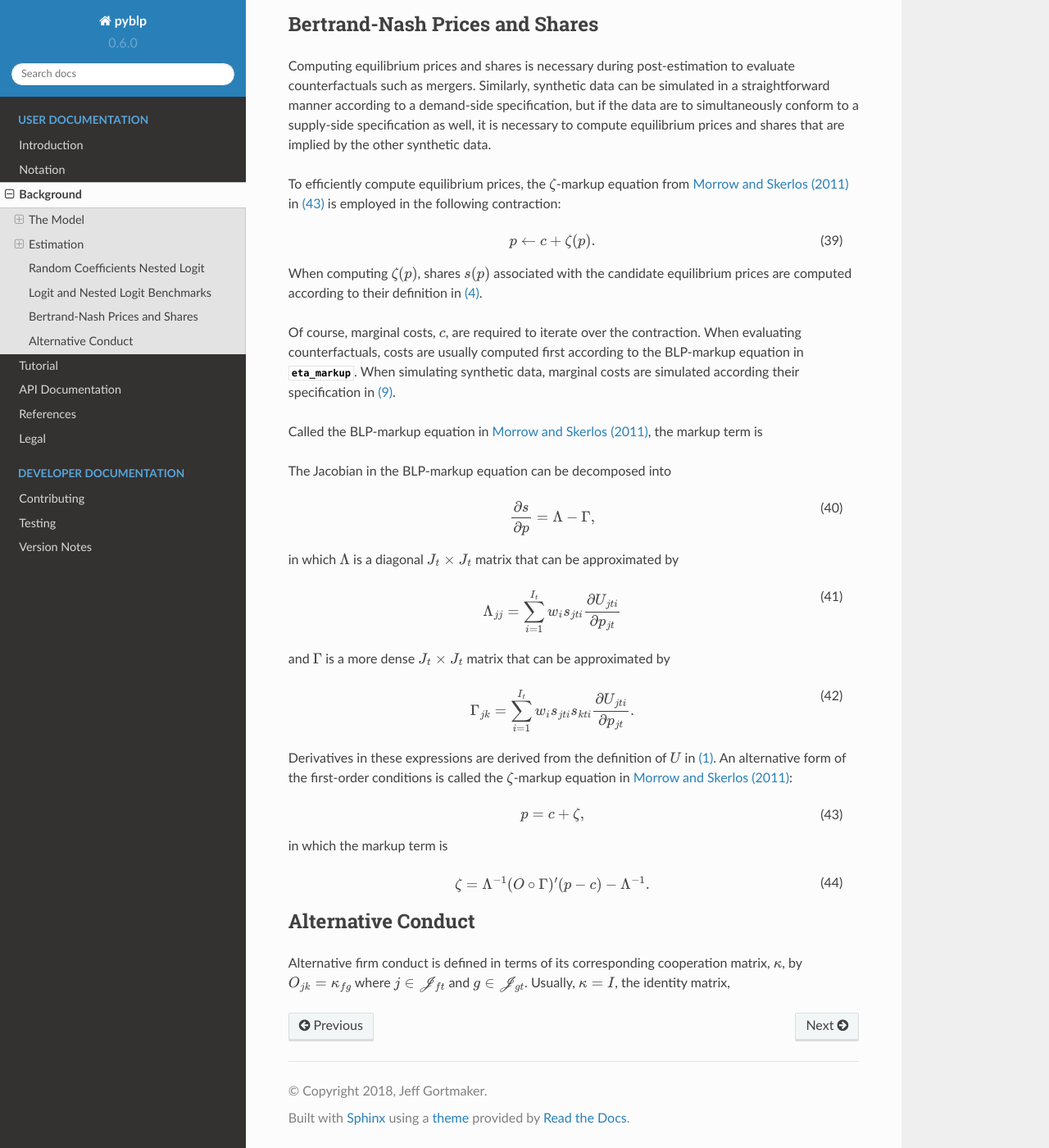
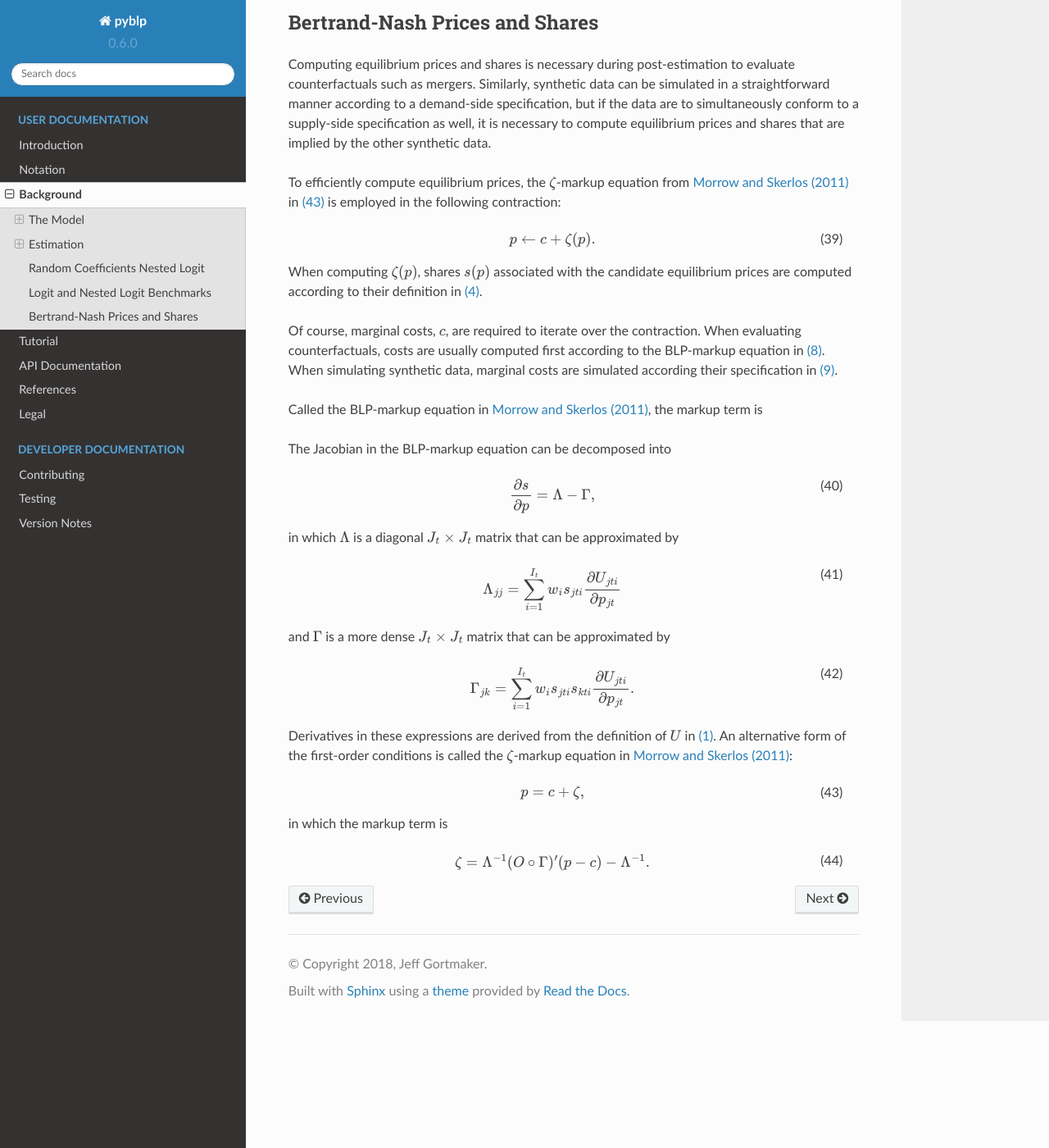
Before and after one commit to jeffgortmaker/pyblp, a Sphinx documentation site: the page built from docs/background.rst, in a window 1280 px wide and 1400 px high, scrolled down 8915 px. Shown: the whole window at 82% size. Built offline with Sphinx 7.4.7 and the Read the Docs theme 2.0.0, drawn with Linux system fonts in a browser that asks for light colours.

Commit message:
DOC: fix background references

```diff
--- a/docs/background.rst
+++ b/docs/background.rst
@@ -161,11 +161,11 @@ The demand-side Jacobian can be computed by writing :math:`\delta` as an implici
 
 Derivatives in this expression are derived directly from the definition of :math:`s` in :eq:`shares`.
 
-The supply-side Jacobian can be derived from the BLP-markup equation in :eq:`eta_markup`,
+The supply-side Jacobian can be derived from the BLP-markup equation in :eq:`blp_markup`,
 
 .. math:: \frac{\partial\tilde{c}}{\partial\theta_p} = -\frac{\partial\tilde{c}}{\partial c}\frac{\partial\eta}{\partial\theta}.
 
-The first term in this expression depends on whether marginal costs are defined according either to a linear or a log-linear specification, and the second term is derived from the definition of :math:`\eta` in :eq:`eta`. Specifically, letting :math:`A = O \circ (\Gamma - \Lambda)`,
+The first term in this expression depends on whether marginal costs are defined according either to a linear or a log-linear specification, and the second term is derived from the definition of :math:`\eta` in :eq:`blp_markup`. Specifically, letting :math:`A = O \circ (\Gamma - \Lambda)`,
 
 .. math:: \frac{\partial\eta}{\partial\theta} = -A^{-1}\left(\frac{\partial A}{\partial\theta}\eta + \frac{\partial A}{\partial\xi}\eta\frac{\partial\xi}{\partial\theta}\right),
 
@@ -207,7 +207,7 @@ When :math:`E_D > 1` or :math:`E_S > 1`, the iterative de-meaning algorithm of :
 
 
 Standard Errors and Weighting Matrices
-~~~~~~~~~~~~~~~~~~~~~~~
+~~~~~~~~~~~~~~~~~~~~~~~~~~~~~~~~~~~~~~
 
 Conventionally, the 2SLS weighting matrix is used in the first stage:
 
@@ -291,7 +291,7 @@ To efficiently compute equilibrium prices, the :math:`\zeta`-markup equation fro
 
 When computing :math:`\zeta(p)`, shares :math:`s(p)` associated with the candidate equilibrium prices are computed according to their definition in :eq:`shares`.
 
-Of course, marginal costs, :math:`c`, are required to iterate over the contraction. When evaluating counterfactuals, costs are usually computed first according to the BLP-markup equation in :eq:`eta_markup`. When simulating synthetic data, marginal costs are simulated according their specification in :eq:`costs`.
+Of course, marginal costs, :math:`c`, are required to iterate over the contraction. When evaluating counterfactuals, costs are usually computed first according to the BLP-markup equation in :eq:`blp_markup`. When simulating synthetic data, marginal costs are simulated according their specification in :eq:`costs`.
 
 
 Called the BLP-markup equation in :ref:`references:Morrow and Skerlos (2011)`, the markup term is
@@ -319,9 +319,3 @@ in which the markup term is
 
 .. math:: \zeta = \Lambda^{-1}(O \circ \Gamma)'(p - c) - \Lambda^{-1}.
    :label: zeta
-
-
-Alternative Conduct
--------------------
-
-Alternative firm conduct is defined in terms of its corresponding cooperation matrix, :math:`\kappa`, by :math:`O_{jk} = \kappa_{fg}` where :math:`j \in \mathscr{J}_{ft}` and :math:`g \in \mathscr{J}_{gt}`. Usually, :math:`\kappa = I`, the identity matrix,
```
